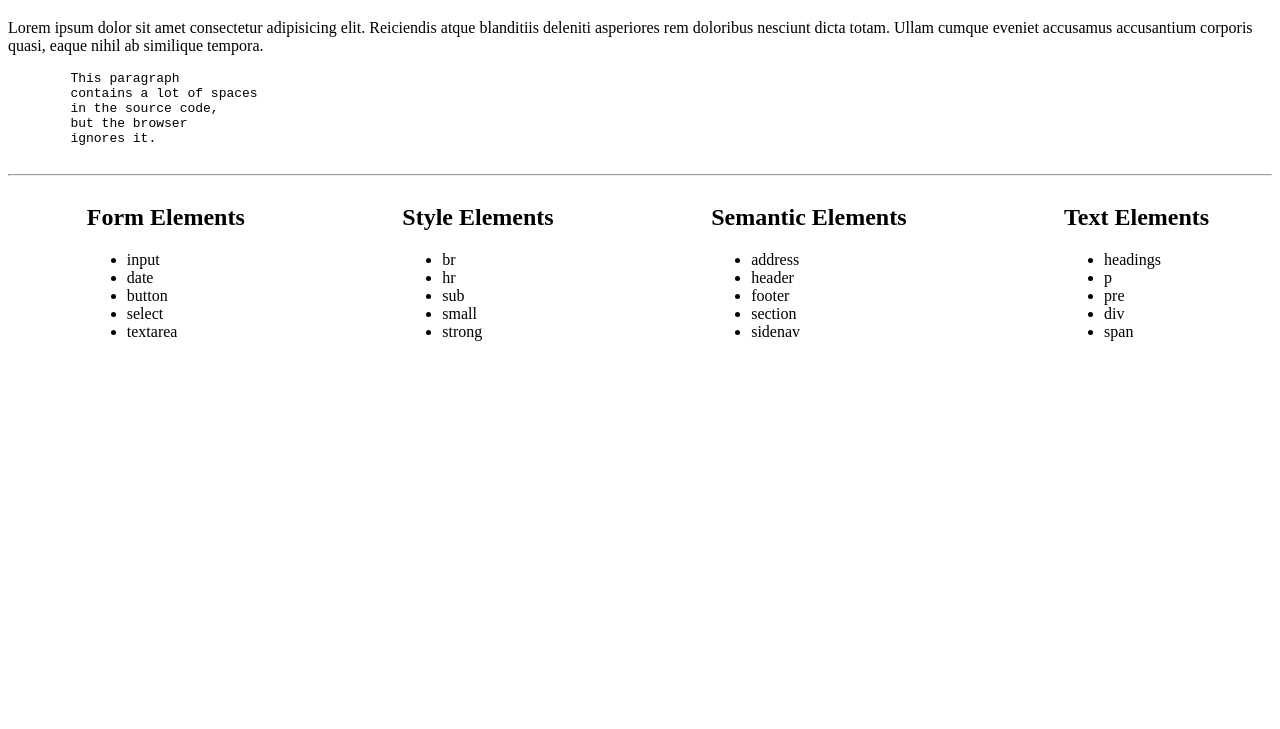
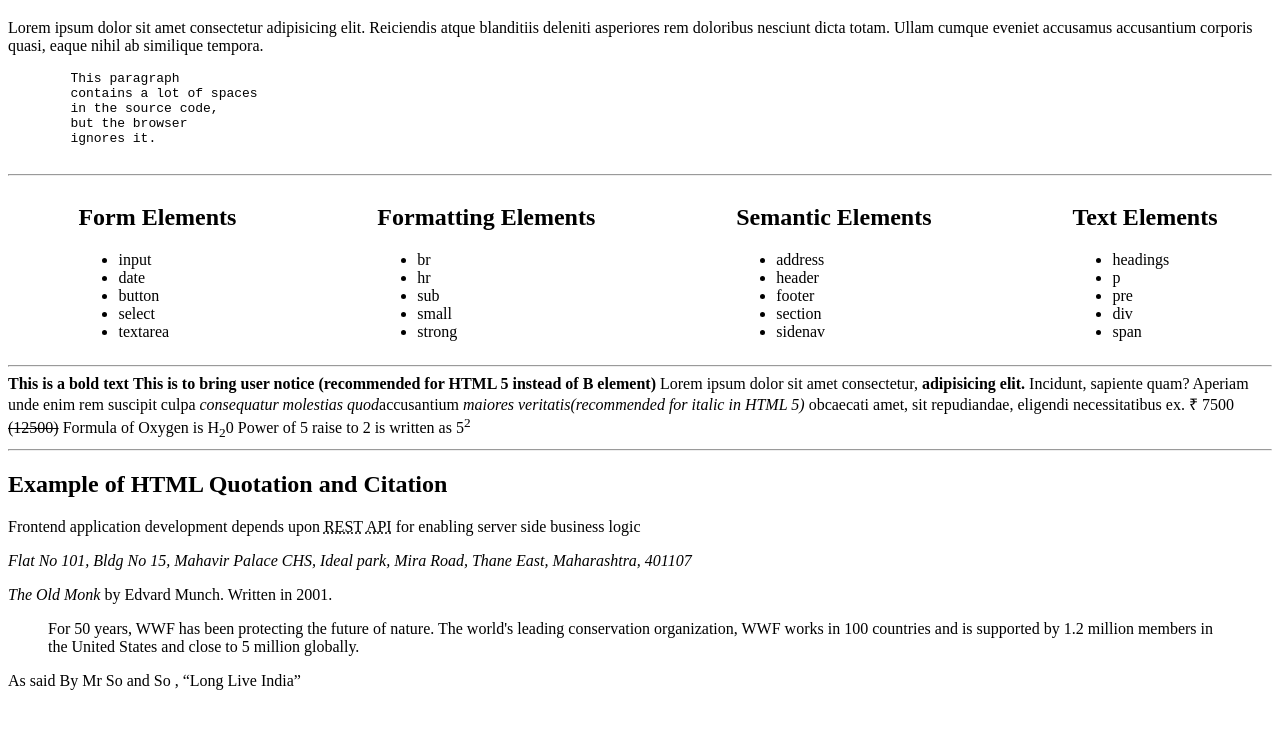
Before and after one commit to chandansutradhar2/html-css-day2, a plain HTML site: page textelement.html in a window 1280 px wide. Shown: the part 61-790 px from the top of the page. Drawn offline with Linux system fonts and the light colour scheme.

Commit message:
all about format element demo

```diff
--- a/textelement.html
+++ b/textelement.html
@@ -42,7 +42,7 @@
 
         <div class="style-element">
             <div>
-                <h2>Style Elements</h2>
+                <h2>Formatting Elements</h2>
             </div>
             <div class="element-group">
                 <ul>
@@ -85,6 +85,52 @@
             </div>
         </div>
     </div>
+
+    <hr />
+    <div>
+        <b>This is a bold text</b>
+        <strong>This is to bring user notice (recommended for HTML 5 instead of B element)</strong>
+        <span>
+            Lorem ipsum dolor sit amet consectetur, <strong>adipisicing elit.</strong> Incidunt, sapiente quam? Aperiam
+            unde enim rem suscipit culpa <i>consequatur molestias quod</i>accusantium <em>maiores veritatis(recommended
+                for italic in HTML 5)</em>
+            obcaecati amet,
+            sit
+            repudiandae, eligendi necessitatibus ex.
+            &#8377; 7500 <del>(12500)</del>
+            Formula of Oxygen is H<sub>2</sub>0
+            Power of 5 raise to 2 is written as 5<sup>2</sup>
+        </span>
+    </div>
+
+    <hr>
+    <div>
+        <h2>Example of HTML Quotation and Citation</h2>
+        <p>Frontend application development depends upon <abbr title="Representational State Transfer">REST</abbr> <abbr
+                title="Application Programming Interface">API</abbr>
+            for enabling server side business logic</p>
+
+        <p>
+        <address>Flat No 101, Bldg No 15, Mahavir Palace CHS, Ideal park, Mira Road, Thane East, Maharashtra, 401107
+        </address>
+
+        </p>
+        <p><cite>The Old Monk</cite> by Edvard Munch. Written in 2001.</p>
+
+        <p>
+        <blockquote cite="http://www.worldwildlife.org/who/index.html">
+            For 50 years, WWF has been protecting the future of nature. The world's leading conservation organization,
+            WWF works
+            in 100 countries and is supported by 1.2 million members in the United States and close to 5 million
+            globally.
+        </blockquote>
+        </p>
+
+        <p>
+            As said By Mr So and So , <q>Long Live India</q>
+        </p>
+    </div>
+
 </body>
 
 </html>
```
